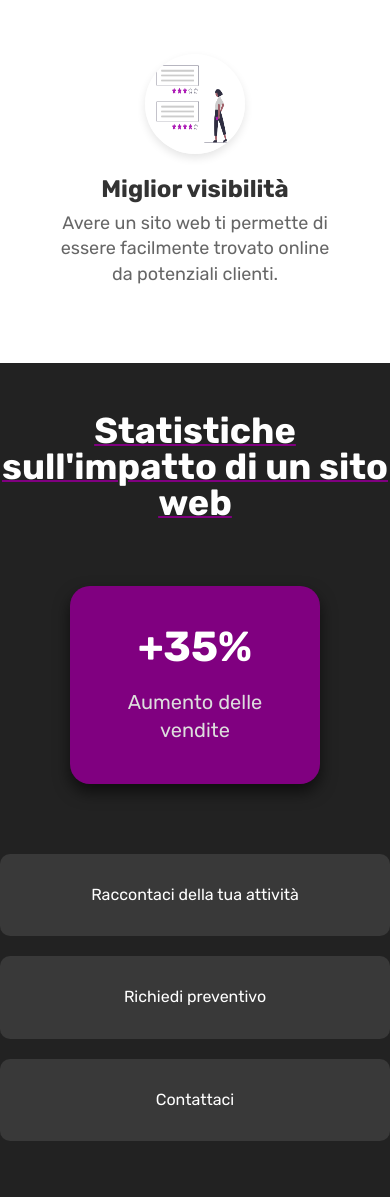
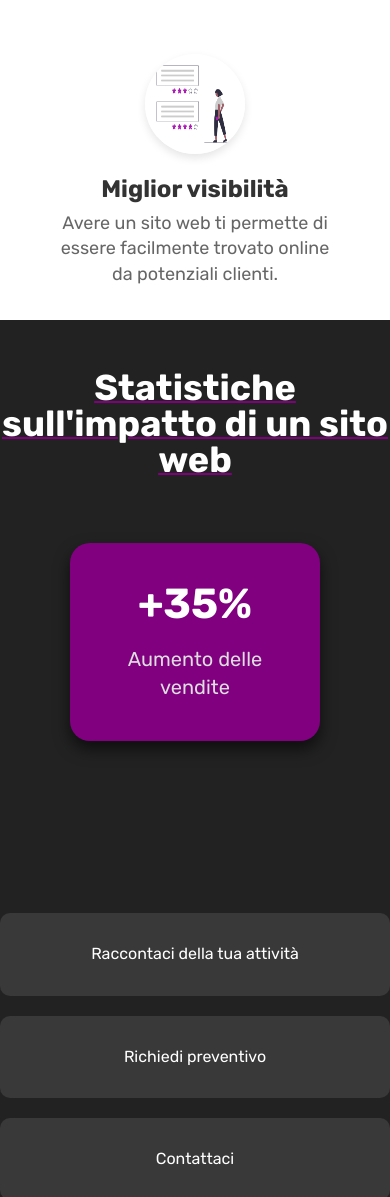
Before and after one commit to Matfraz/SMC-Dynamics.github.io, a plain HTML site: page index.html in a window 390 px wide. Shown: the part 751-1948 px from the top of the page. Drawn offline with Linux system fonts and the light colour scheme.

Commit message:
Add files via upload

```diff
--- a/style.css
+++ b/style.css
@@ -258,6 +258,9 @@ h2 {
 
 
 @media (max-width: 768px) {
+    .why-website{
+        height: 450px;
+    }
     .reasons {
         flex-direction: column;
         align-items: center;
@@ -366,6 +369,9 @@ h2 {
         gap: 20px; /* Spazio tra le statistiche */
         align-items: center;
     }
+    .stats{
+        height: 400px;
+    }
 
     .stat {
         max-width: 80%;
@@ -424,6 +430,9 @@ h2 {
 
 
 @media (max-width: 768px) {
+    .business{
+        height: 400px;
+    }
     .business__options {
         display: flex;
         flex-direction: column; /* Impila le opzioni in colonna anziché in riga */
--- a/styles_contatti.css
+++ b/styles_contatti.css
@@ -131,7 +131,7 @@ p{font-size: 18;line-height: 1.4;}
     .header{padding-left: 20px; padding-right: 80px; position: relative;background: white;} /**/
     .menu li{width: 100%;} /*per fargli occupare lo spz bene*/
     .menu {
-        background: white;
+        background:purple;
         position: fixed; /* Cambiato da absolute a fixed */
         top: 0;
         right: -100%;
```
